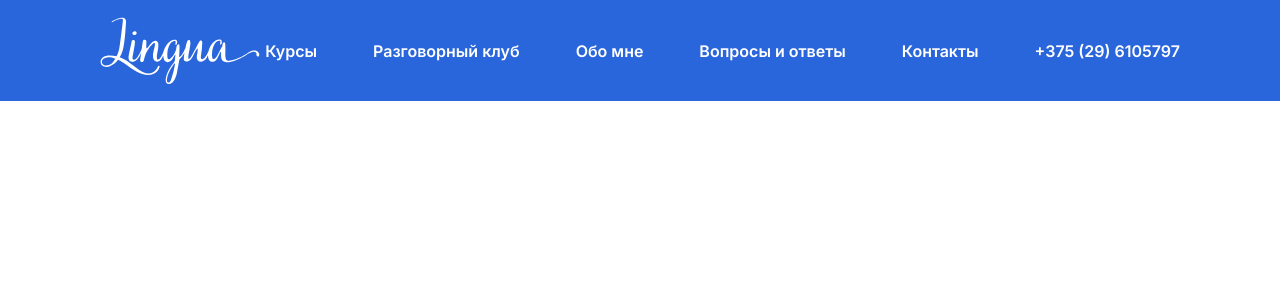
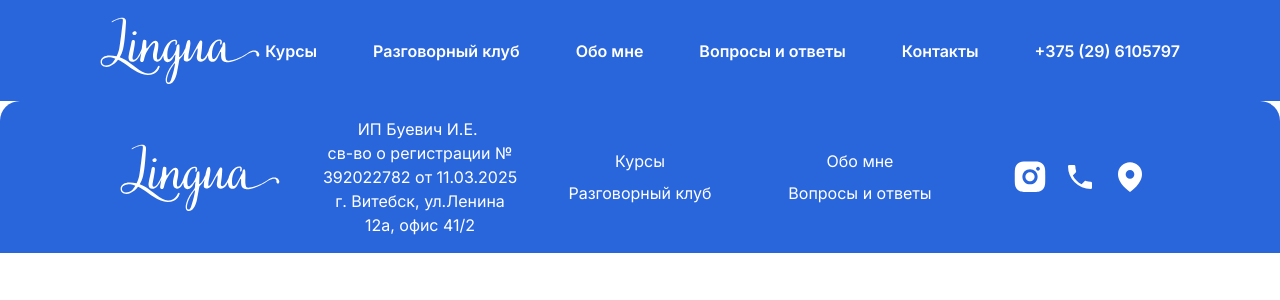
Before and after one commit to evgeniyworkbel/ira-buevich, a Next.js app: page / in a window 1280 px wide. Shown: the top 300 px of the page. Built offline with nearby package versions, Linux system fonts and the light colour scheme.

Commit message:
feat: implement footer, re-export widgets, add todo

```diff
--- a/src/app/page.tsx
+++ b/src/app/page.tsx
@@ -1,11 +1,12 @@
-import { Header } from "@/widgets/header";
+import { Footer, Header } from "@/widgets";
 
 export default function Page() {
   return (
+    // todo: сделать smooth скролл
     <div className="bg-background text-foreground min-h-screen max-w-[1920px]">
       <Header />
       <main className=""></main>
-      <footer className=""></footer>
+      <Footer />
     </div>
   );
 }
--- /dev/null
+++ b/src/widgets/footer.tsx
@@ -0,0 +1,74 @@
+import { contacts } from "@/shared/contacts";
+import { navItems } from "@/shared/navigation";
+import { Container } from "@/shared/ui";
+import Image from "next/image";
+import Link from "next/link";
+
+export function Footer() {
+  return (
+    <Container className="bg-background-surface text-foreground-surface rounded-t-[20px]">
+      <footer
+        id={navItems.contacts.href}
+        className="grid grid-cols-1 justify-items-center gap-8 text-center lg:grid-cols-5 lg:items-center lg:gap-5"
+      >
+        <Link href="/">
+          <Image
+            src="/logo.svg"
+            alt="Логотип школы английского языка, написано Lingua текстом"
+            width={160}
+            height={80}
+          />
+        </Link>
+        {/* todo: подумать как вывести красиво инфу на десктопе */}
+        <div>
+          <p className="flex flex-col">
+            <span>ИП Буевич И.Е.&nbsp;</span>
+            <span>св-во о регистрации № 392022782 от 11.03.2025</span>
+          </p>
+          <address className="not-italic">г. Витебск, ул.Ленина 12а, офис 41/2</address>
+        </div>
+        <ul className="flex flex-col gap-2">
+          <Link href={navItems.courses.href}>{navItems.courses.label}</Link>
+          <Link href={navItems.speakingClub.href}>{navItems.speakingClub.label}</Link>
+        </ul>
+        <ul className="flex flex-col gap-2">
+          <Link href={navItems.aboutMe.href}>{navItems.aboutMe.label}</Link>
+          <Link href={navItems.faq.href}>{navItems.faq.label}</Link>
+        </ul>
+        <ul className="flex gap-[18px]">
+          <li>
+            <Link href={contacts.instagram} target="_blank" rel="noopener noreferrer">
+              <Image
+                src="/instagram.svg"
+                alt="Декоративная иконка со ссылкой на инстаграмм Буевич Ирины"
+                width={32}
+                height={32}
+              />
+            </Link>
+          </li>
+          <li>
+            <Link href={contacts.mobilePhone} target="_blank" rel="noopener noreferrer">
+              <Image
+                src="/phone.svg"
+                alt="Декоративная иконка со ссылкой на номер мобильного телефона Буевич Ирины"
+                width={32}
+                height={32}
+              />
+            </Link>
+          </li>
+
+          <li>
+            <Link href={contacts.location} target="_blank" rel="noopener noreferrer">
+              <Image
+                src="/location.svg"
+                alt="Декоративная иконка со ссылкой на карту с местонахождением офиса Буевич Ирины"
+                width={32}
+                height={32}
+              />
+            </Link>
+          </li>
+        </ul>
+      </footer>
+    </Container>
+  );
+}
--- /dev/null
+++ b/src/widgets/index.ts
@@ -0,0 +1,2 @@
+export { Header } from "./header";
+export { Footer } from "./footer";
```
